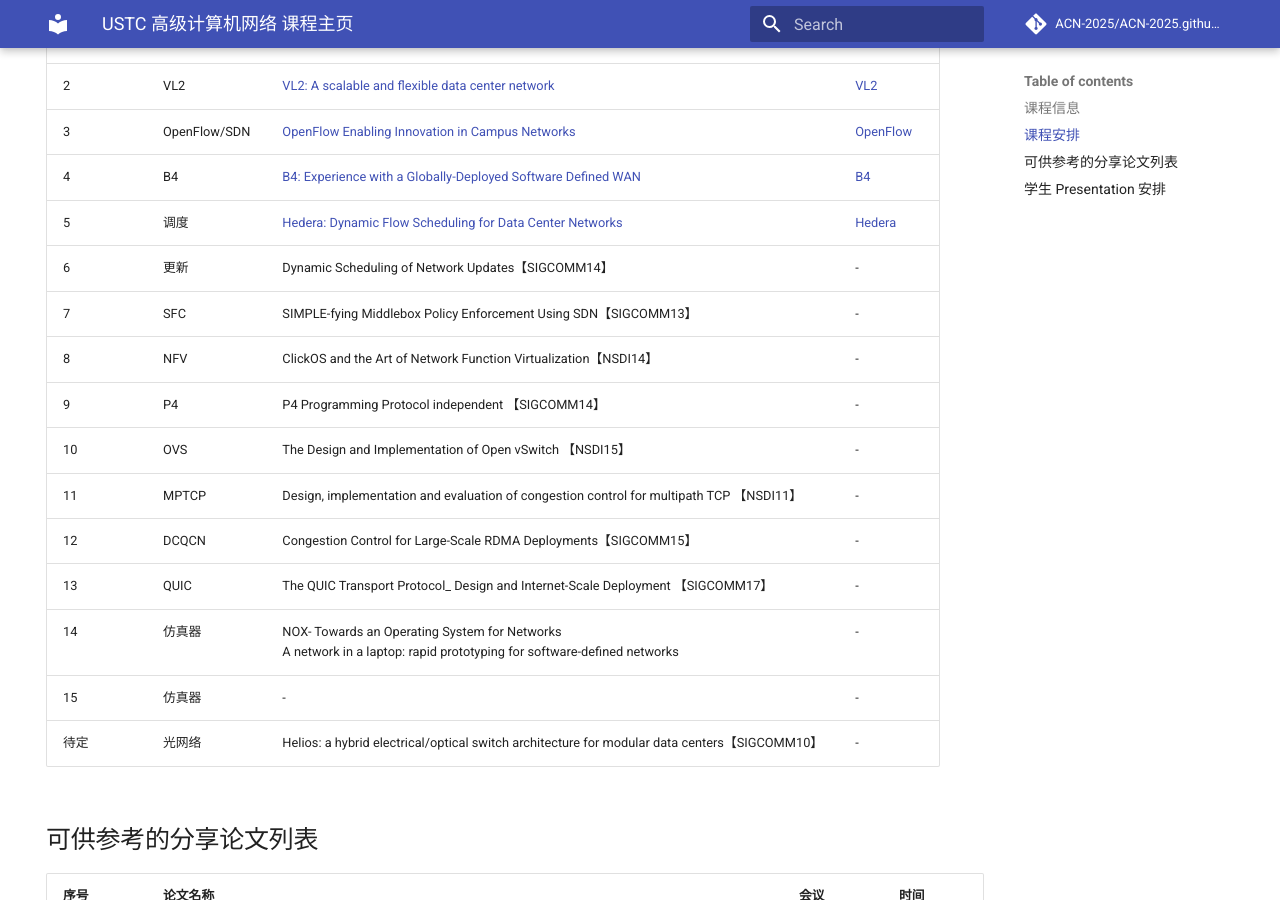
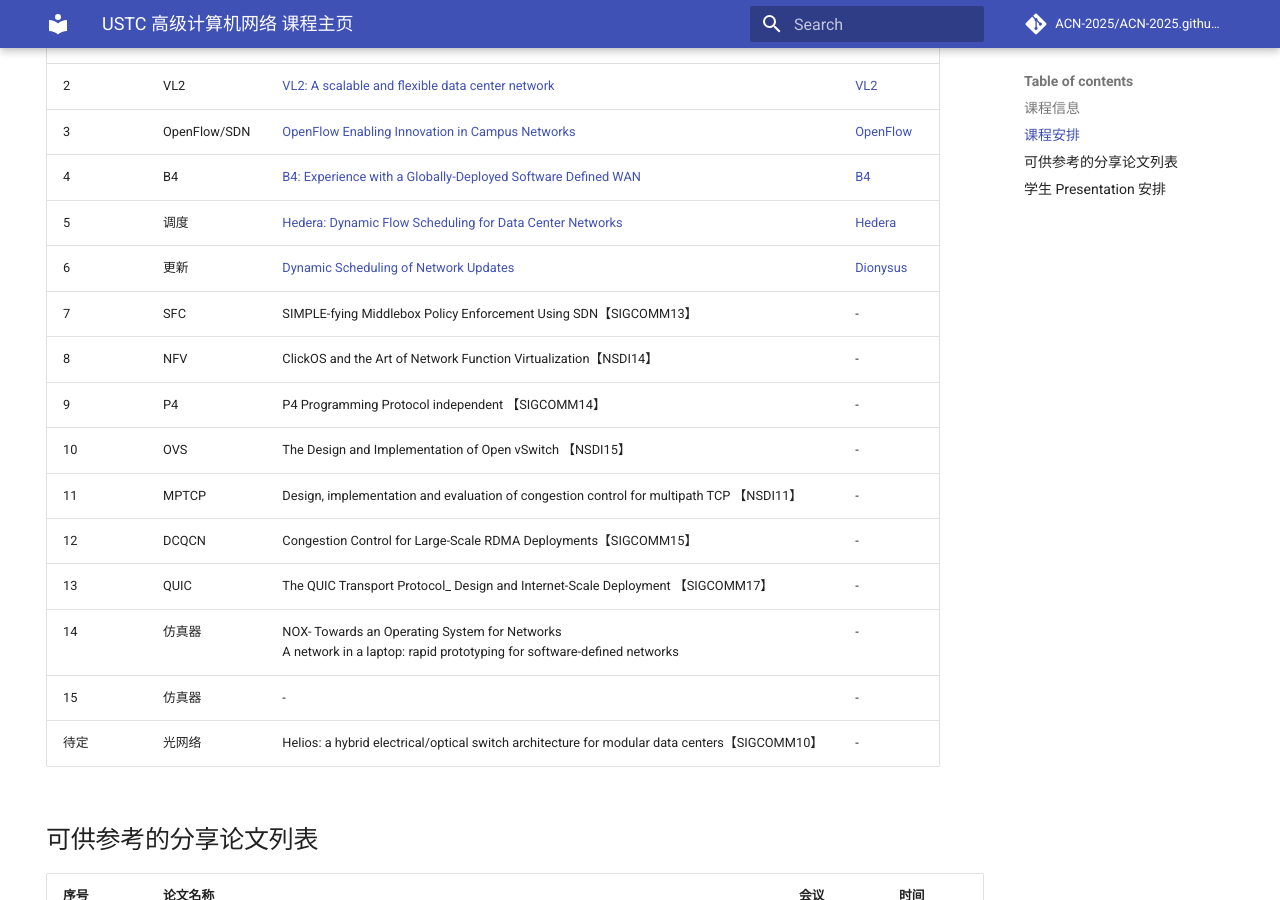
Before and after one commit to ACN-2025/ACN-2025.github.io, an MkDocs documentation site: the page built from docs/index.md, in a window 1280 px wide and 900 px high, scrolled down 618 px. Built offline with MkDocs 1.6.1 and Material for MkDocs 9.7.7, drawn with Linux system fonts in a browser that asks for light colours; comment, search, counter and statistics services are not loaded.

Commit message:
Update index.md: Dionysus paper & slides

```diff
--- a/docs/index.md
+++ b/docs/index.md
@@ -26,7 +26,7 @@ hide:
 | 3      | OpenFlow/SDN     | [OpenFlow Enabling Innovation in Campus Networks](papers/OpenFlow.pdf)         | [OpenFlow](slides/OpenFlow-slides.pdf) |
 | 4      | B4              | [B4: Experience with a Globally-Deployed Software Defined WAN](papers/B4.pdf) | [B4](slides/B4-slides.pdf) |
 | 5      | 调度            | [Hedera: Dynamic Flow Scheduling for Data Center Networks](papers/Hedera.pdf) | [Hedera](slides/Hedera-slides.pdf) |
-| 6      | 更新            | Dynamic Scheduling of Network Updates【SIGCOMM14】                     | - |
+| 6      | 更新            | [Dynamic Scheduling of Network Updates](papers/Dionysus.pdf)                   | [Dionysus](slides/Dionysus-slides.pdf) |
 | 7      | SFC             | SIMPLE-fying Middlebox Policy Enforcement Using SDN【SIGCOMM13】       | - |
 | 8      | NFV             | ClickOS and the Art of Network Function Virtualization【NSDI14】       | - |
 | 9      | P4              | P4 Programming Protocol independent 【SIGCOMM14】                      | - |
```
